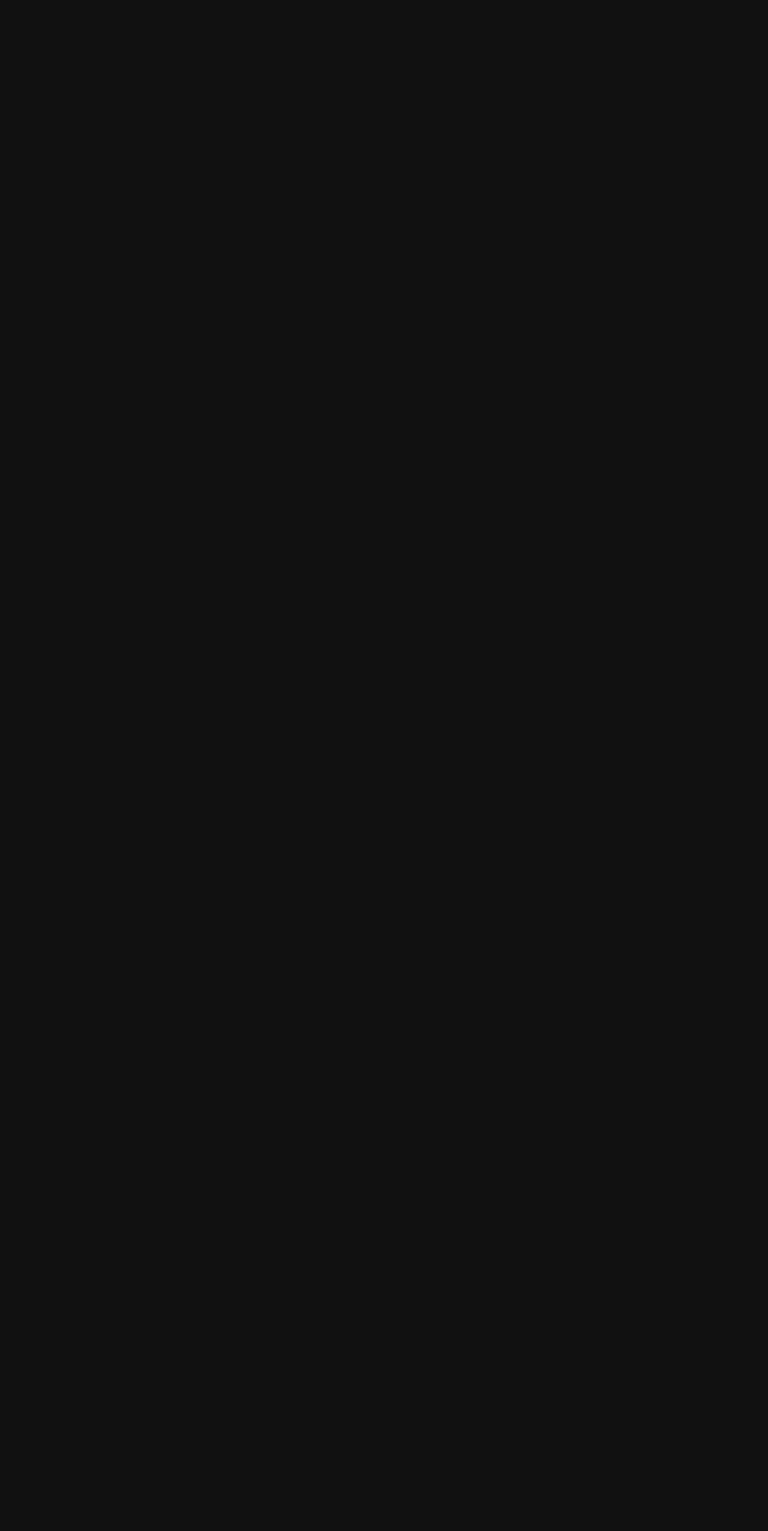
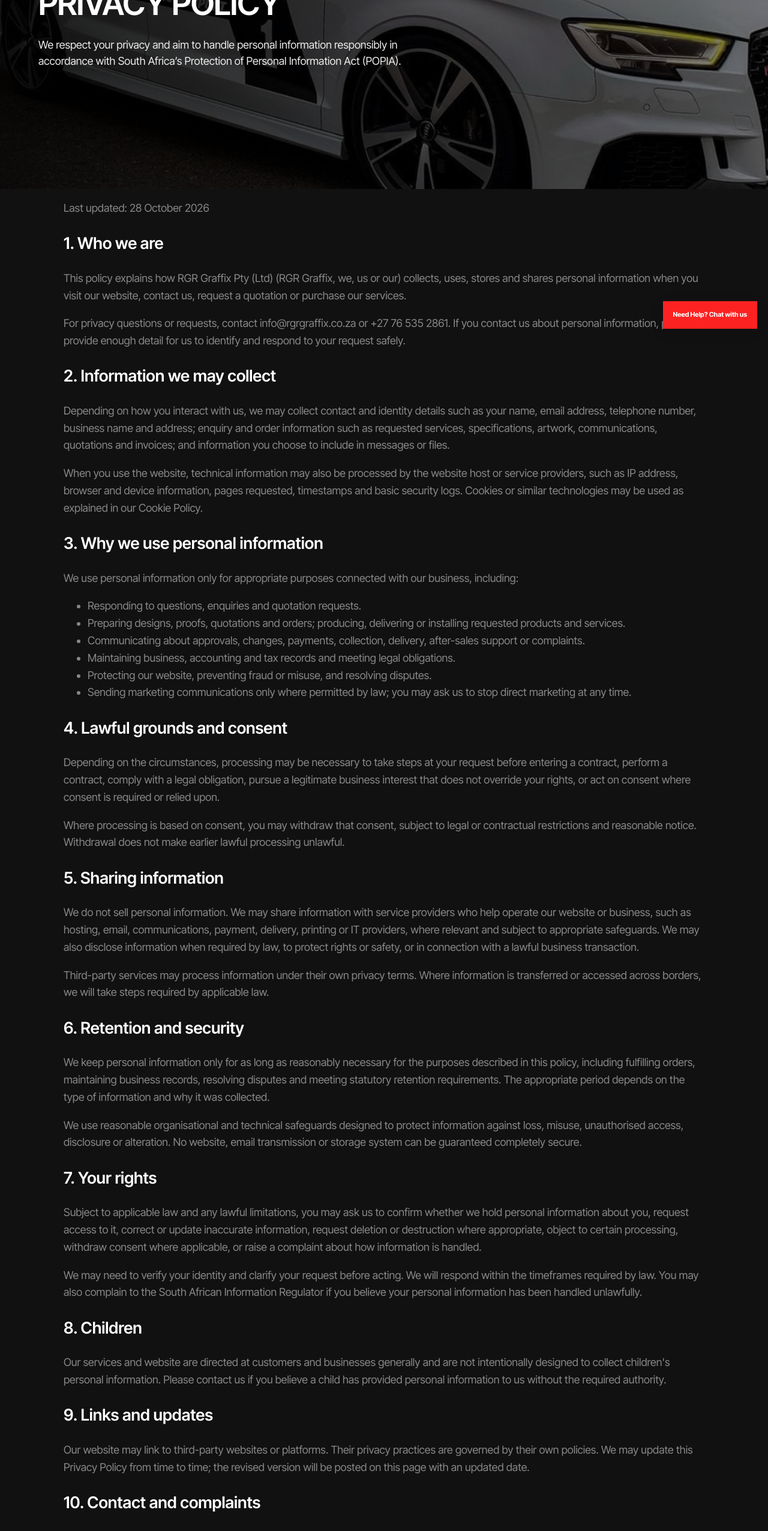
Before and after one commit to pp0447515-web/rgrgraffix, a Next.js app: page /privacy-policy in a window 1280 px wide. Before the commit this address had no page. Shown: the part 234-2786 px from the top of the page at 60% size. Before the commit the page ends 800 px from the top, so only its background shows below. Built offline with nearby package versions, Linux system fonts and the light colour scheme.

Commit message:
Add POPIA-aligned privacy policy page

```diff
--- /dev/null
+++ b/app/privacy-policy/page.tsx
@@ -0,0 +1,57 @@
+import type { Metadata } from "next";
+import LegalPage, { legalMetadata, type LegalPageData } from "../components/LegalPage";
+
+export const metadata: Metadata = legalMetadata("Privacy Policy", "How RGR Graffix handles personal information in line with South Africa's POPIA.");
+
+const page: LegalPageData = {
+  title: "Privacy Policy",
+  updated: "28 October 2026",
+  intro: "We respect your privacy and aim to handle personal information responsibly in accordance with South Africa’s Protection of Personal Information Act (POPIA).",
+  sections: [
+    { heading: "1. Who we are", paragraphs: [
+      "This policy explains how RGR Graffix Pty (Ltd) (RGR Graffix, we, us or our) collects, uses, stores and shares personal information when you visit our website, contact us, request a quotation or purchase our services.",
+      "For privacy questions or requests, contact info@rgrgraffix.co.za or +27 76 535 2861. If you contact us about personal information, please provide enough detail for us to identify and respond to your request safely."
+    ]},
+    { heading: "2. Information we may collect", paragraphs: [
+      "Depending on how you interact with us, we may collect contact and identity details such as your name, email address, telephone number, business name and address; enquiry and order information such as requested services, specifications, artwork, communications, quotations and invoices; and information you choose to include in messages or files.",
+      "When you use the website, technical information may also be processed by the website host or service providers, such as IP address, browser and device information, pages requested, timestamps and basic security logs. Cookies or similar technologies may be used as explained in our Cookie Policy."
+    ]},
+    { heading: "3. Why we use personal information", paragraphs: [
+      "We use personal information only for appropriate purposes connected with our business, including:",
+    ], bullets: [
+      "Responding to questions, enquiries and quotation requests.",
+      "Preparing designs, proofs, quotations and orders; producing, delivering or installing requested products and services.",
+      "Communicating about approvals, changes, payments, collection, delivery, after-sales support or complaints.",
+      "Maintaining business, accounting and tax records and meeting legal obligations.",
+      "Protecting our website, preventing fraud or misuse, and resolving disputes.",
+      "Sending marketing communications only where permitted by law; you may ask us to stop direct marketing at any time."
+    ]},
+    { heading: "4. Lawful grounds and consent", paragraphs: [
+      "Depending on the circumstances, processing may be necessary to take steps at your request before entering a contract, perform a contract, comply with a legal obligation, pursue a legitimate business interest that does not override your rights, or act on consent where consent is required or relied upon.",
+      "Where processing is based on consent, you may withdraw that consent, subject to legal or contractual restrictions and reasonable notice. Withdrawal does not make earlier lawful processing unlawful."
+    ]},
+    { heading: "5. Sharing information", paragraphs: [
+      "We do not sell personal information. We may share information with service providers who help operate our website or business, such as hosting, email, communications, payment, delivery, printing or IT providers, where relevant and subject to appropriate safeguards. We may also disclose information when required by law, to protect rights or safety, or in connection with a lawful business transaction.",
+      "Third-party services may process information under their own privacy terms. Where information is transferred or accessed across borders, we will take steps required by applicable law."
+    ]},
+    { heading: "6. Retention and security", paragraphs: [
+      "We keep personal information only for as long as reasonably necessary for the purposes described in this policy, including fulfilling orders, maintaining business records, resolving disputes and meeting statutory retention requirements. The appropriate period depends on the type of information and why it was collected.",
+      "We use reasonable organisational and technical safeguards designed to protect information against loss, misuse, unauthorised access, disclosure or alteration. No website, email transmission or storage system can be guaranteed completely secure."
+    ]},
+    { heading: "7. Your rights", paragraphs: [
+      "Subject to applicable law and any lawful limitations, you may ask us to confirm whether we hold personal information about you, request access to it, correct or update inaccurate information, request deletion or destruction where appropriate, object to certain processing, withdraw consent where applicable, or raise a complaint about how information is handled.",
+      "We may need to verify your identity and clarify your request before acting. We will respond within the timeframes required by law. You may also complain to the South African Information Regulator if you believe your personal information has been handled unlawfully."
+    ]},
+    { heading: "8. Children", paragraphs: [
+      "Our services and website are directed at customers and businesses generally and are not intentionally designed to collect children's personal information. Please contact us if you believe a child has provided personal information to us without the required authority."
+    ]},
+    { heading: "9. Links and updates", paragraphs: [
+      "Our website may link to third-party websites or platforms. Their privacy practices are governed by their own policies. We may update this Privacy Policy from time to time; the revised version will be posted on this page with an updated date."
+    ]},
+    { heading: "10. Contact and complaints", paragraphs: [
+      "For privacy requests, email info@rgrgraffix.co.za or call +27 76 535 2861. If you are not satisfied with our response, you may contact the Information Regulator of South Africa using the contact details published on its official website."
+    ]}
+  ]
+};
+
+export default function PrivacyPolicyPage() { return <LegalPage page={page} />; }
```
